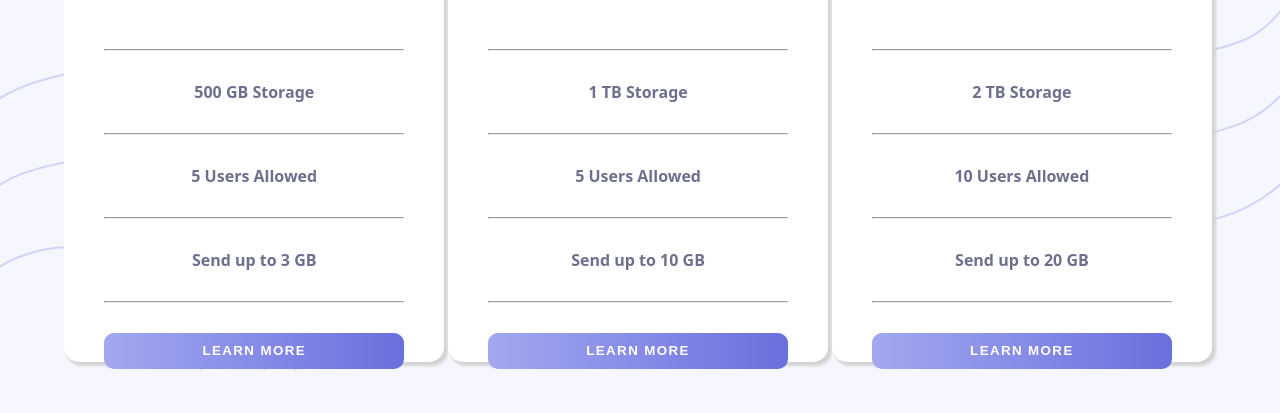
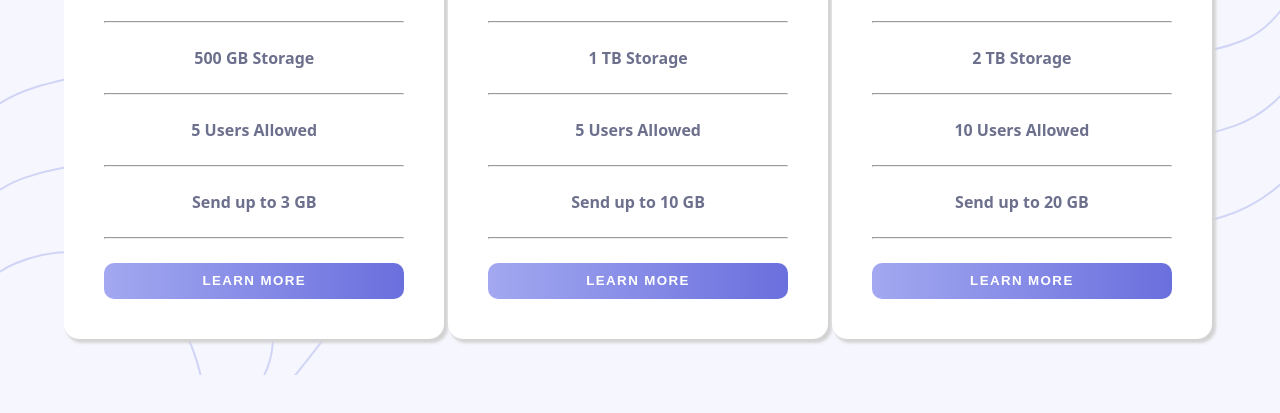
Before and after one commit to afzal007ahmed/Pricing-Project, a plain HTML site: page index.html in a window 1280 px wide. Shown: the part 425-838 px from the top of the page. Drawn offline with Linux system fonts and the light colour scheme.

Commit message:
all changes

```diff
--- a/index.html
+++ b/index.html
@@ -8,9 +8,9 @@
     <link rel="stylesheet" href ="pricing-css.css" />
 </head>
 <body>
-    <div id="top-image"> <img src="images/bg-bottom.svg" alt="bg-image"/></div>
-    <div id="bottom-image"> <img src="images/bg-top.svg" alt="bg-image"/></div>
-    <div id ="header"> Our Pricing</div>
+  <div id ="bg-top">
+    <div id="bg-bottom">
+       <div id ="header"> Our Pricing</div>
     <span id="a-t">Annually</span>
     <input id="toggle" type="checkbox" />
     <label id="label-1" for="toggle"></label>
@@ -20,67 +20,42 @@
         <h4>Basic</h4>
         <div class="price"> <span class="dollar">$</span>199.99 </div>
         <div class="price2"> <span class="dollar">$</span>19.99 </div>
-        <br>
-        <br>
         <hr>
-        <br>
-        <div class ="storage"> 500 GB Storage </div>
-        <br>
+        <p class ="container-details"> 500 GB Storage </p>
         <hr>
-        <br>
-        <div class ="storage"> 5 Users Allowed </div>
-        <br>
+        <p class ="container-details"> 5 Users Allowed </p>
         <hr>
-        <br>
-        <div class ="storage">Send up to 3 GB</div>
-        <br>
+        <p class ="container-details">Send up to 3 GB</p>
         <hr>
-        <br>
         <button class="learn-more">LEARN MORE</button>
       </div>
       <div id="second" class ="container">
         <h4>Professional</h4>
         <div class="price"> <span class="dollar">$</span>249.99 </div>
         <div class="price2"> <span class="dollar">$</span>24.99 </div>
-        <br>
-        <br>
         <hr>
-        <br>
-        <div class ="storage"> 1 TB Storage </div>
-        <br>
+        <p class ="container-details"> 1 TB Storage </p>
         <hr>
-        <br>
-        <div class ="storage">5 Users Allowed</div>
-        <br>
+        <p class ="container-details">5 Users Allowed</p>
         <hr>
-        <br>
-        <div class ="storage">Send up to 10 GB</div>
-        <br>
+        <p class ="container-details">Send up to 10 GB</p>
         <hr>
-        <br>
         <button class="learn-more">LEARN MORE</button>
     </div>
       <div id="third" class ="container">
         <h4>Master</h4>
         <div class="price"> <span class="dollar">$</span>399.99 </div>
         <div class="price2"> <span class="dollar">$</span>39.99 </div>
-        <br>
-        <br>
         <hr>
-        <br>
-        <div class ="storage"> 2 TB Storage </div>
-        <br>
+        <p class ="container-details"> 2 TB Storage </p>
         <hr>
-        <br>
-        <div class ="storage"> 10 Users Allowed </div>
-        <br>
+        <p class ="container-details"> 10 Users Allowed </p>
         <hr>
-        <br>
-        <div class ="storage"> Send up to 20 GB</div>
-        <br>
+        <p class ="container-details"> Send up to 20 GB</p>
         <hr>
-        <br>
         <button class="learn-more">LEARN MORE</button>
+    </div>
+    </div>
     </div>
     </div>
 </body>
--- a/pricing-css.css
+++ b/pricing-css.css
@@ -2,6 +2,7 @@ html{
     height:100vh;
 padding: 0;
 margin: 0;
+box-sizing: border-box;
 }
 body{
     padding: 0;
@@ -12,18 +13,20 @@ text-align: center;
     background-color:hsl(240, 78%, 98%);
     font-family: system-ui, -apple-system, BlinkMacSystemFont, 'Segoe UI', Roboto, Oxygen, Ubuntu, Cantarell, 'Open Sans', 'Helvetica Neue', sans-serif;
 }
-#top-image{
-    position: absolute;
-    bottom: 0;
+#bg-bottom{
+    background-image: url("images/bg-bottom.svg");
+    background-repeat: no-repeat;
+    background-position: left bottom;
+    height: 100vh;
+
 }
-#bottom-image{
-    position: absolute;
-    right:0;
-    z-index: 1;
+#bg-top{
+    background-repeat: no-repeat;
+    background-image: url("images/bg-top.svg");
+    background-position: top right;
+
 }
 #header{
-    position: relative;
-    z-index: 2;
     text-align: center;
     font-family: system-ui, -apple-system, BlinkMacSystemFont, 'Segoe UI', Roboto, Oxygen, Ubuntu, Cantarell, 'Open Sans', 'Helvetica Neue', sans-serif;
     padding-top: 8vh;
@@ -33,11 +36,8 @@ text-align: center;
     color: hsl(233, 13%, 49%);
 }
 #price-container{
-    z-index: 2;
     display: flex;
     justify-content: center;
-    position: relative;
-    height: 600px;
     padding-top: 3vh;
     padding-bottom: 50px;
 }
@@ -75,7 +75,6 @@ input[type="checkbox"]#toggle {
 }
 #label-1{
     position: relative;
-    z-index: 2;
     display: inline-block;
     height: 45px;
     width: 90px;
@@ -83,7 +82,7 @@ input[type="checkbox"]#toggle {
     background:linear-gradient(to left , hsl(236, 72%, 79%) , hsl(237, 63%, 64%));
 }
 #label-1::before{
-    content: " ";
+    content: "";
     width: 35px;
     position: absolute;
     left: 5px;
@@ -104,8 +103,6 @@ input[type="checkbox"]#toggle {
     display: none;
 }
 #plans{
-    position: relative;
-    z-index: 2;
     display: flex;
    justify-content: center;
    margin-bottom: 5vh;
@@ -130,16 +127,20 @@ hr{
 .price,.price2{
     font-size: 4.5em;
     font-weight: 700;
+    margin-bottom: 3vh;
     color:hsl(232, 13%, 33%);
 }
 .price2{
     display: none;
 }
-.storage{
+.container-details{
+    margin-top: 3vh;
+    margin-bottom: 3vh;
     color:hsl(233, 13%, 49%) ;
     font-weight: 700;
 }
 .learn-more{
+    margin-top: 2vh;
     width:100%;
     height: 40px;
     background: linear-gradient(to left , hsl(237, 63%, 64%) , hsl(236, 72%, 79%));
@@ -154,9 +155,7 @@ hr{
 #first:hover, #third:hover, #second:hover
 {
     background: linear-gradient(to left , hsl(237, 63%, 64%) , hsl(236, 72%, 79%));
-    height: 515px;
-    position: relative;
-    top:-15px;
+
     h4,.price,.storage{
         color: white;
     }
@@ -164,6 +163,7 @@ hr{
         color:  hsl(237, 63%, 64%);
         background: linear-gradient(to left , white , white);
     }
+    transform: scale(1.05);
 
 }
 .dollar{
@@ -175,7 +175,6 @@ hr{
 @media screen and (max-width: 1150px){
 #price-container{
     flex-direction: column;
-    flex-wrap: wrap;
     height: auto;
     align-items: center;
 }
```
